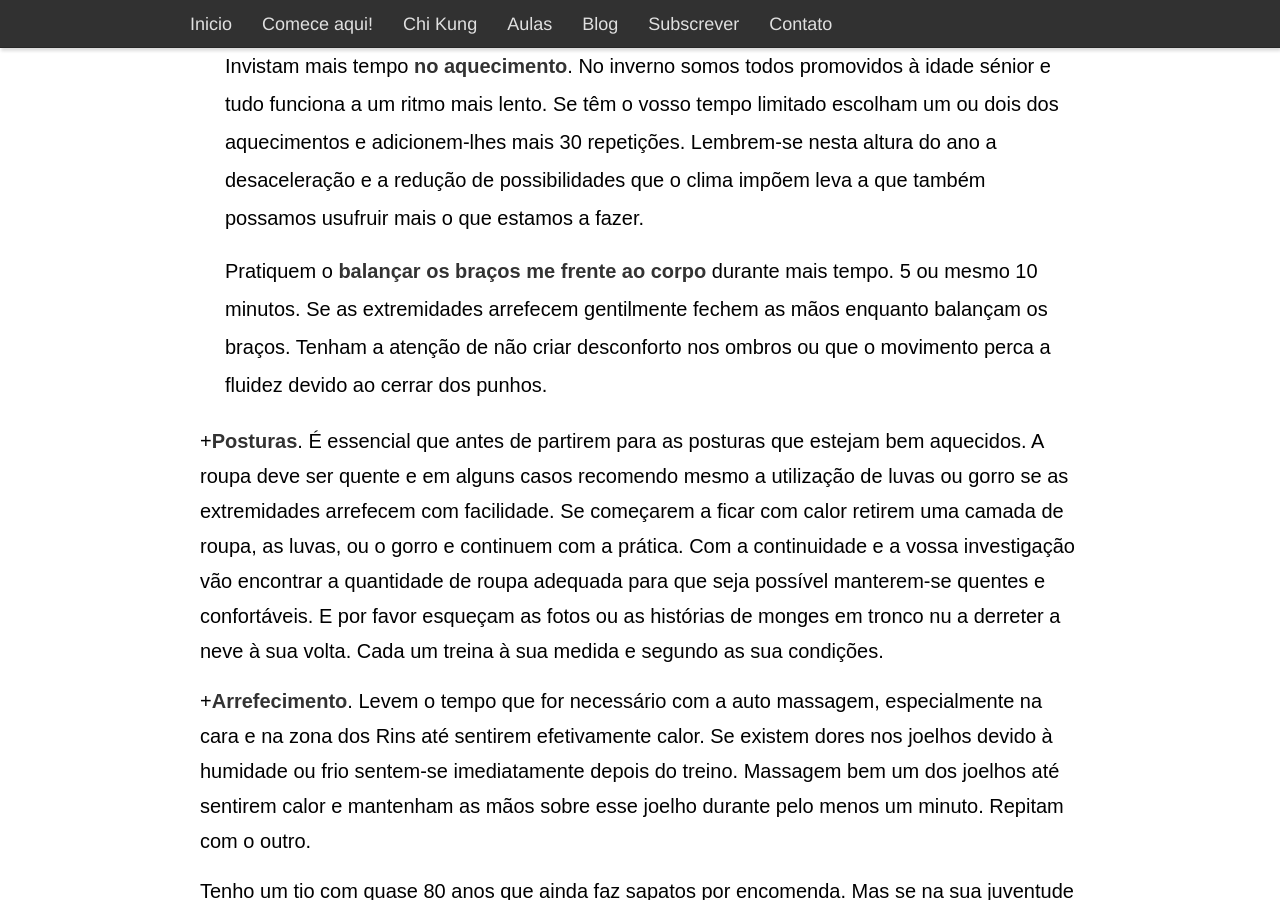
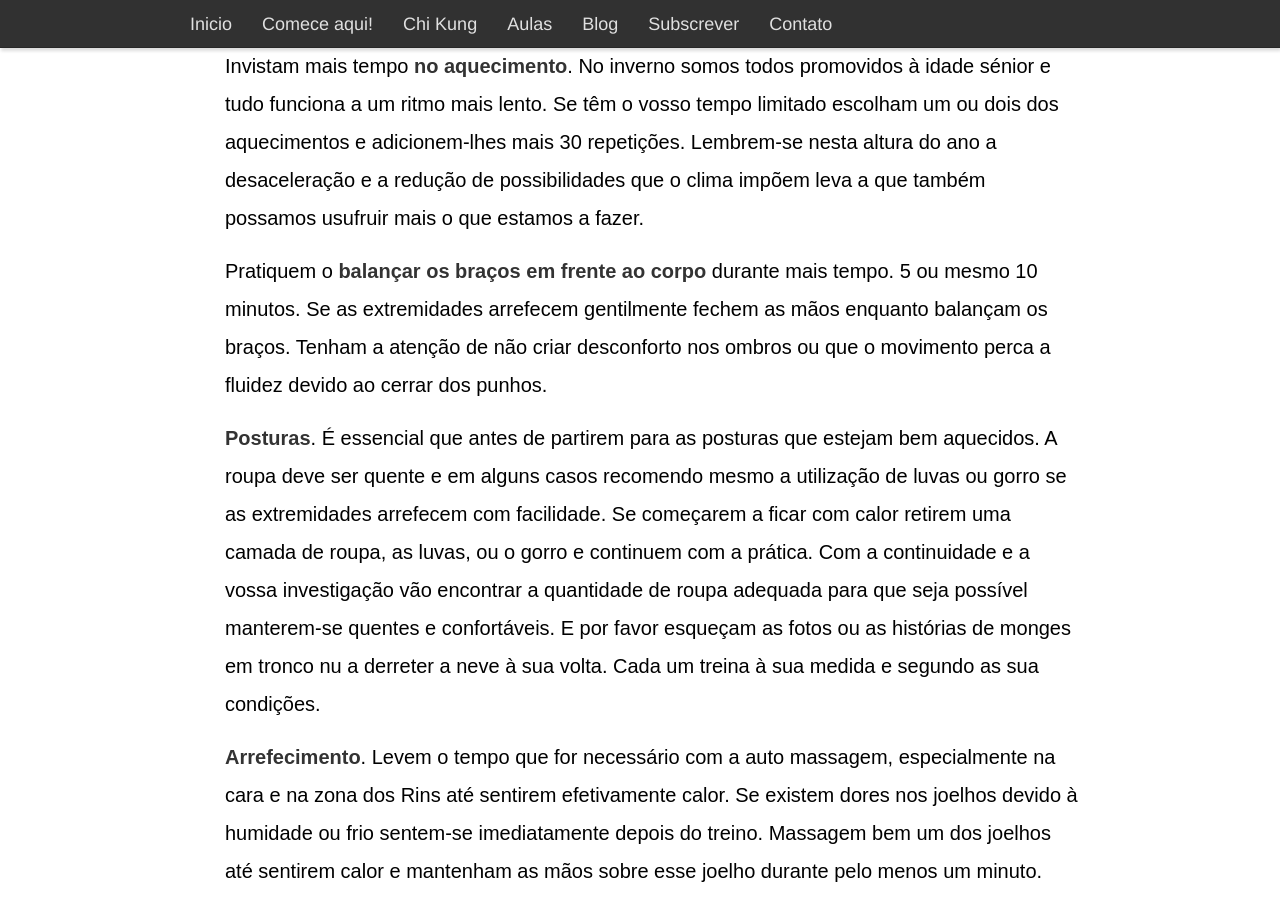
Before and after one commit to devagar/chikung, a Jekyll site: the page built from _posts/2013-12-02-estacoes.md, in a window 1280 px wide and 900 px high, scrolled down 1256 px. Built offline with Jekyll 4.4.1, drawn with Linux system fonts in a browser that asks for light colours.

```diff
--- a/_posts/2013-12-02-estacoes.md
+++ b/_posts/2013-12-02-estacoes.md
@@ -20,11 +20,11 @@ Se já o praticam introduzam as seguintes alterações para a vossa prática se
 
 + Invistam mais tempo **no aquecimento**. No inverno somos todos promovidos à idade sénior e tudo funciona a um ritmo mais lento. Se têm o vosso tempo limitado escolham um ou dois dos aquecimentos e adicionem-lhes mais 30 repetições. Lembrem-se nesta altura do ano a desaceleração e a redução de possibilidades que o clima impõem leva a que também possamos usufruir mais o que estamos a fazer.
 
-+ Pratiquem o **balançar os braços me frente ao corpo** durante mais tempo. 5 ou mesmo 10 minutos. Se as extremidades arrefecem gentilmente fechem as mãos enquanto balançam os braços. Tenham a atenção de não criar desconforto nos ombros ou que o movimento perca a fluidez devido ao cerrar dos punhos.
++ Pratiquem o **balançar os braços em frente ao corpo** durante mais tempo. 5 ou mesmo 10 minutos. Se as extremidades arrefecem gentilmente fechem as mãos enquanto balançam os braços. Tenham a atenção de não criar desconforto nos ombros ou que o movimento perca a fluidez devido ao cerrar dos punhos.
 
-+**Posturas**. É essencial que antes de partirem para as posturas que estejam bem aquecidos. A roupa deve ser quente e em alguns casos recomendo mesmo a utilização de luvas ou gorro se as extremidades arrefecem com facilidade. Se começarem a ficar com calor retirem uma camada de roupa, as luvas, ou o gorro e continuem com a prática. Com a continuidade e a vossa investigação vão encontrar a quantidade de roupa adequada para que seja possível manterem-se quentes e confortáveis. E por favor esqueçam as fotos ou as histórias de monges em tronco nu a derreter a neve à sua volta. Cada um treina à sua medida e segundo as sua condições.
++ **Posturas**. É essencial que antes de partirem para as posturas que estejam bem aquecidos. A roupa deve ser quente e em alguns casos recomendo mesmo a utilização de luvas ou gorro se as extremidades arrefecem com facilidade. Se começarem a ficar com calor retirem uma camada de roupa, as luvas, ou o gorro e continuem com a prática. Com a continuidade e a vossa investigação vão encontrar a quantidade de roupa adequada para que seja possível manterem-se quentes e confortáveis. E por favor esqueçam as fotos ou as histórias de monges em tronco nu a derreter a neve à sua volta. Cada um treina à sua medida e segundo as sua condições.
 
-+**Arrefecimento**. Levem o tempo que for necessário com a auto massagem, especialmente na cara e na zona dos Rins até sentirem efetivamente calor. Se existem dores nos joelhos devido à humidade ou frio sentem-se imediatamente depois do treino. Massagem bem um dos joelhos até sentirem calor e mantenham as mãos sobre esse joelho durante pelo menos um minuto. Repitam com o outro.
++ **Arrefecimento**. Levem o tempo que for necessário com a auto massagem, especialmente na cara e na zona dos Rins até sentirem efetivamente calor. Se existem dores nos joelhos devido à humidade ou frio sentem-se imediatamente depois do treino. Massagem bem um dos joelhos até sentirem calor e mantenham as mãos sobre esse joelho durante pelo menos um minuto. Repitam com o outro.
 
 Tenho um tio com quase 80 anos que ainda faz sapatos por encomenda. Mas se na sua juventude se levantava todos os dias para trabalhar às 5 da manhã e às vezes mais cedo, agora  começa mais tarde e faz com o tempo e com o gosto de quem aprecia o que está a fazer. O Inverno é assim, e se decidirem passar os 10 minutos que demora o aquecimento com apenas o rodar da cintura ou a balançar os braços em frete ao corpo façam-no sem pressas e sem ambição. Na Primavera haverá de novo tempo para explorar outras fronteiras, mas até lá saboreiem o frio e todas as possibilidades que ele nos trás como forma de aprendizagem sobre a nossa flexibilidade e poder de adaptação.
 
```
